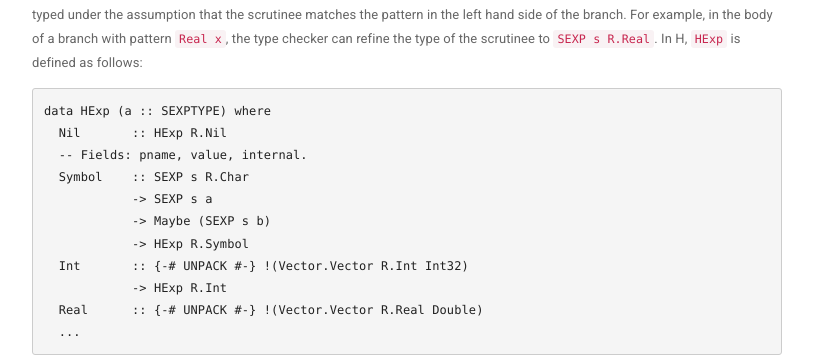
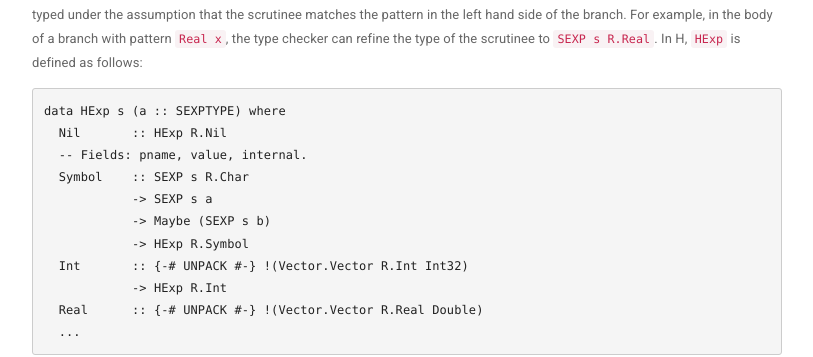
Before and after one commit to tweag/HaskellR, a Jekyll site: the page built from docs/15-internal-structures.md, in a window 1280 px wide. Shown: the part 1533-1890 px from the top of the page, without its empty margins (38-851 px from the left). Built offline with Jekyll 4.4.1, drawn with Linux system fonts in a browser that asks for light colours; Markdown is read by kramdown in place of the engine named in the settings.

Commit message:
typo in docs.

````diff
--- a/docs/15-internal-structures.md
+++ b/docs/15-internal-structures.md
@@ -97,7 +97,7 @@ side of the branch. For example, in the body of a branch with pattern
 `SEXP s R.Real`. In H, `HExp` is defined as follows:
 
 ```Haskell
-data HExp (a :: SEXPTYPE) where
+data HExp s (a :: SEXPTYPE) where
   Nil       :: HExp R.Nil
   -- Fields: pname, value, internal.
   Symbol    :: SEXP s R.Char
````
